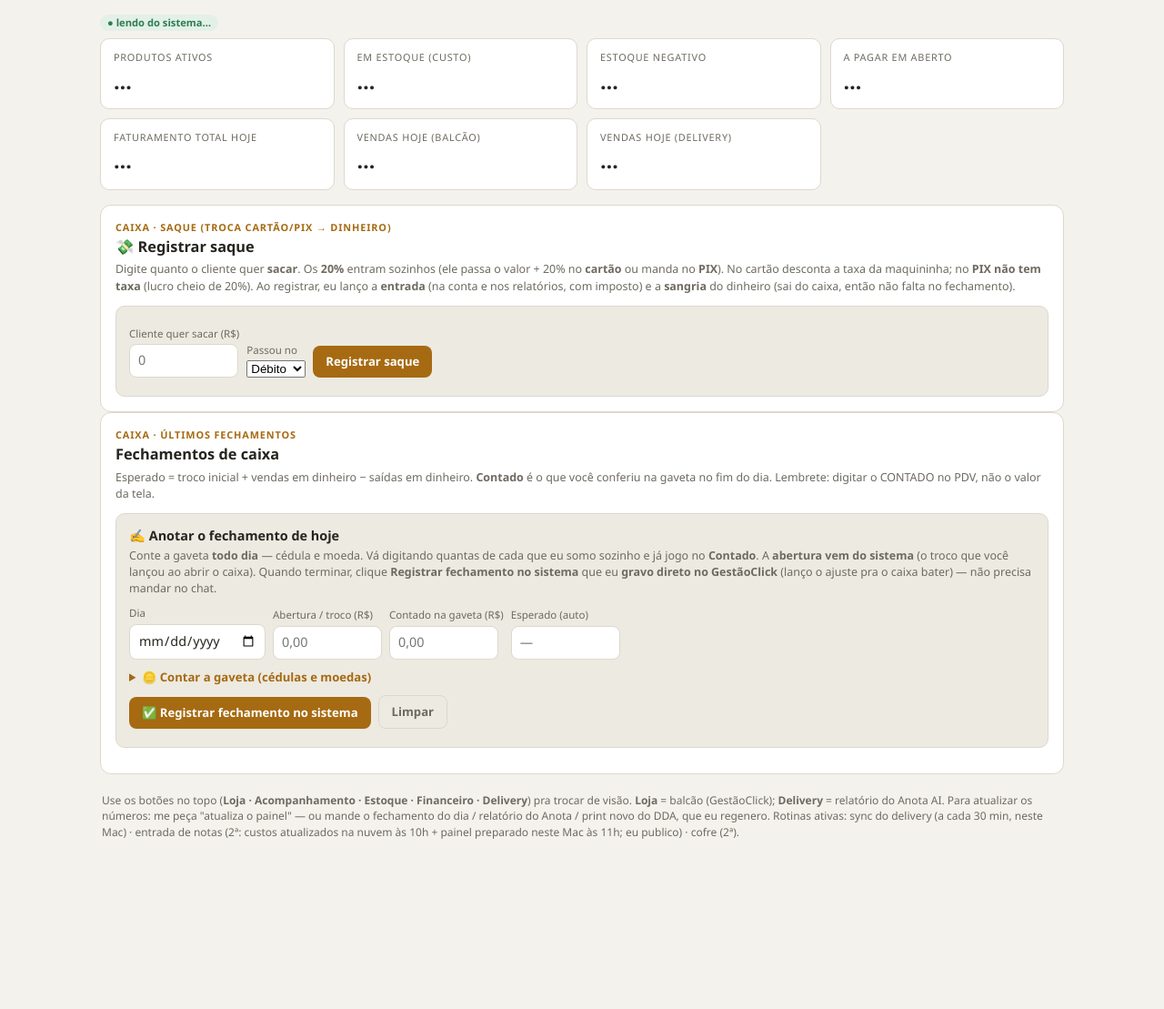
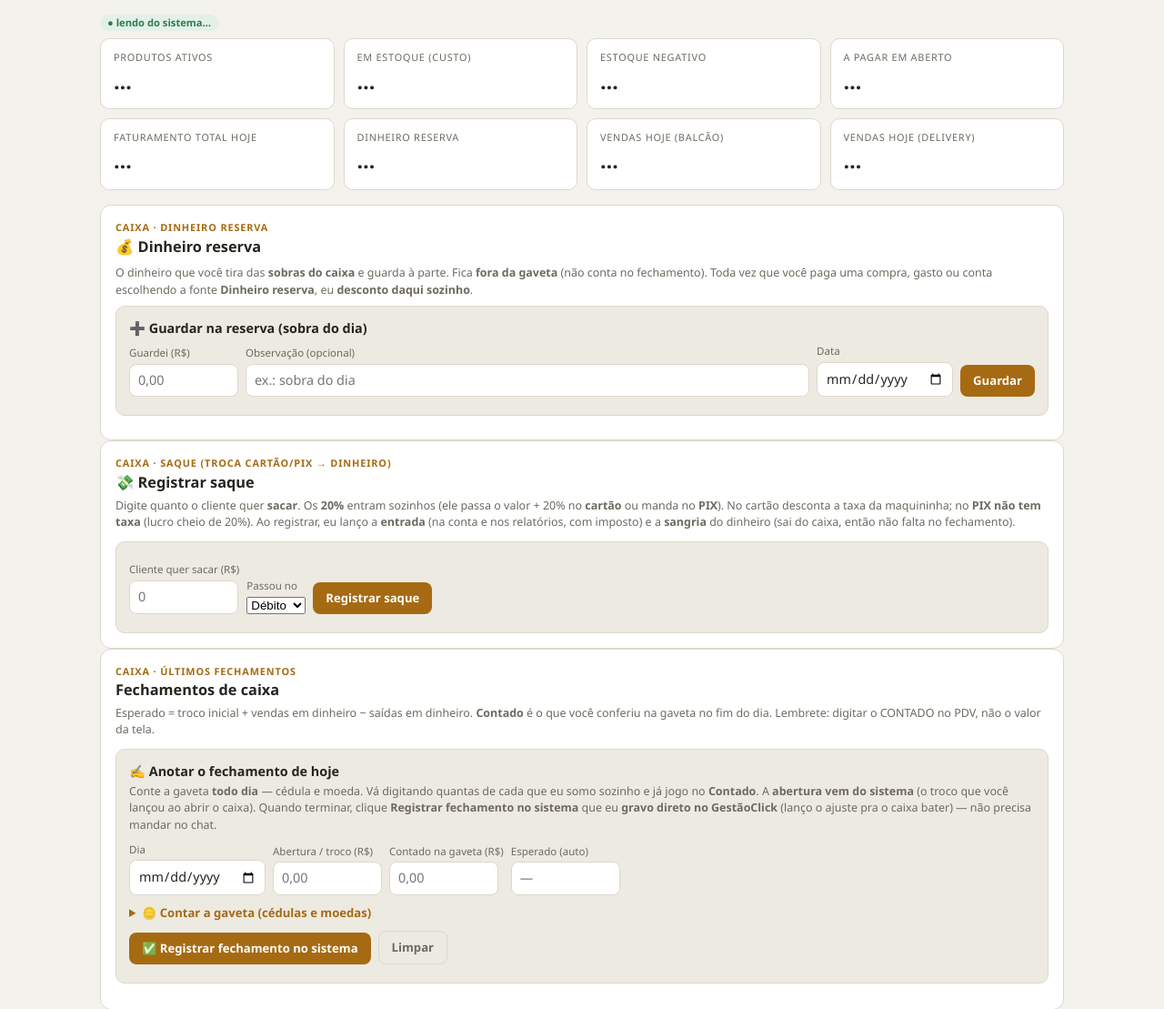
Before and after one commit to distribuidoradapraca031-glitch/distribuidora-painel, a Flask app: template templates/painel.html in a window 1280 px wide. Shown: the part 103-1212 px from the top of the page at 91% size. Before the commit the page ends 1025 px from the top, so only its background shows below. Run offline with Flask 3, Linux system fonts and the light colour scheme; the template is opened without the code that fills it, so the values that code supplies are empty.

Commit message:
Dinheiro reserva + categorias semanais no lançar gasto
- Dinheiro reserva: saldo no topo da Loja (card + KPI), campo "guardei hoje" (sobras de caixa), histórico com excluir; ledger [RES+]/[RES-] liquidado=0 (não toca gaveta/banco/fechamento)
- pote "Dinheiro" (reserva) agora sai FORA da gaveta (conta banco) e cria [RES-] pra descontar do saldo — em compra, gasto e baixa de previsão
- opção "Dinheiro reserva" confirmada nos 3 formulários (compra/gasto/previsão)
- +lançar gasto: grupos "Toda semana" (PH Motoca/motoboy unificado, Biel, Retiradas, Pró-labore Igor, Gabriel FDS, Sacolas/gelo/copos) e "Dia a dia"
- RESUMO_FIXOS ganha Pró-labore Igor, Gabriel (FDS), Sacolas/gelo/copos (aparecem zerados no topo e sobem ao pagar)

Co-Authored-By: Claude Opus 4.8 <noreply@anthropic.com>

```diff
--- a/app.py
+++ b/app.py
@@ -106,7 +106,7 @@ def api_pagar():
         # provisão ou recorrente vai pro bloco de cima, então sai daqui.
         abertos = [p for p in pgs if str(p.get("liquidado")) != "1"
                    and not _categoria_conta(p)
-                   and not (p.get("descricao") or "").startswith(RP_TAG)]
+                   and not _eh_interno(p.get("descricao"))]
         itens = [{
             "id": p.get("id"),
             "desc": p.get("descricao") or p.get("nome_plano_conta") or "—",
@@ -160,7 +160,7 @@ def api_ultima_atualizacao():
 RESERVA_CONTA = os.environ.get("RESERVA_CONTA_ID", "696747")  # trocar p/ conta RESERVA quando existir
 POTES = {
     "Caixa":    {"conta": "696747", "forma": "6055919"},        # gaveta + Dinheiro
-    "Dinheiro": {"conta": RESERVA_CONTA, "forma": "6055919"},   # reserva (notas altas) + Dinheiro
+    "Dinheiro": {"conta": "681760", "forma": "6055931"},        # RESERVA (sobras) — FORA da gaveta (não bate no fechamento); saldo controlado à parte
     "PIX":      {"conta": "681760", "forma": "6055931"},        # conta bancária + PIX
 }
 CATS = {
@@ -170,6 +170,9 @@ CATS = {
     "Manutenção / conserto": "33015656", "Água / luz / internet": "33015649",
     "Retirada do sócio (Victor)": "33015638", "Retirada do sócio (Igor)": "33015638",
     "Pagamento Biel": "33015664", "Pagamento PH Motoca": "33015664",
+    "PH Motoca / motoboy": "33015664",
+    "Pró-labore Igor": "33015660", "Funcionário Gabriel (FDS)": "33015660",
+    "Sacolas / gelo / copos": "33015662",
     "Outros": "33015669",
 }
 # categorias que dividem o mesmo plano (Victor/Igor, Biel/PH) — separadas pela descrição no resumo
@@ -184,11 +187,38 @@ BOLETO_FORMA_ID = "6687681"  # forma "Boleto" (em aberto) no GestãoClick
 # os blocos normais (é filtrado) e aparece só no quadro "Recurso próprio".
 RP_TAG = "[RP]"
 
+# ---- DINHEIRO RESERVA (stash das sobras de caixa) ----
+# saldo = depósitos [RES+] − saídas [RES-]. Registros liquidado=0 (não mexem em conta
+# nem no fechamento); só o painel lê. Pagar com fonte "Dinheiro" (reserva) já sai FORA
+# da gaveta (conta banco) e cria um [RES-] pra descontar do saldo.
+RES_DEP_TAG = "[RES+]"
+RES_OUT_TAG = "[RES-]"
+
+def _sem_tag(desc, tag):
+    d = desc or ""
+    if d.startswith(tag):
+        d = d[len(tag):].strip().lstrip("—-").strip()
+    return d
+
 def _rp_nota(desc):
-    d = desc or ""
-    if d.startswith(RP_TAG):
-        d = d[len(RP_TAG):].strip().lstrip("—-").strip()
-    return d
+    return _sem_tag(desc, RP_TAG)
+
+def _eh_interno(desc):
+    """Registro de controle do painel (recurso próprio / reserva) — some dos blocos normais."""
+    d = (desc or "")
+    return d.startswith(RP_TAG) or d.startswith(RES_DEP_TAG) or d.startswith(RES_OUT_TAG)
+
+def _reserva_saida(valor, desc, data):
+    """Desconta da reserva: grava um [RES-] (só ledger do painel) quando um pagamento
+    foi feito com a fonte Dinheiro reserva."""
+    try:
+        gcapi.post("/pagamentos", {
+            "descricao": f"{RES_OUT_TAG} {desc}"[:180], "valor": f"{_num(valor):.2f}",
+            "data_vencimento": data, "data_competencia": data, "liquidado": "0",
+            "plano_contas_id": CATS["Outros"], "forma_pagamento_id": BOLETO_FORMA_ID})
+        _invalida("reserva")
+    except Exception:
+        pass
 
 # ---- PREVISÕES (topo do contas a pagar): lista fixa de categorias recorrentes ----
 # cada item que o dono adiciona vira um pagamento em aberto com descrição
@@ -337,7 +367,9 @@ def api_baixa():
     }
     try:
         gcapi.put(f"/pagamentos/{pid}", payload)
-        _invalida("pagar", "resumo", "previsoes", "gastos_mes")
+        if forma == "Dinheiro":
+            _reserva_saida(payload["valor"], payload["descricao"] or "Conta", _hoje())
+        _invalida("pagar", "resumo", "previsoes", "gastos_mes", "reserva")
         return jsonify({"ok": True})
     except Exception as e:
         return jsonify({"ok": False, "erro": str(e)[:200]}), 502
@@ -382,7 +414,9 @@ def api_gasto():
     try:
         r = gcapi.post("/pagamentos", payload)
         d = r.get("data") or {}
-        _invalida("pagar", "resumo")
+        if forma == "Dinheiro":
+            _reserva_saida(valor, desc, data)
+        _invalida("pagar", "resumo", "reserva")
         return jsonify({"ok": True, "id": d.get("id") if isinstance(d, dict) else None})
     except Exception as e:
         return jsonify({"ok": False, "erro": str(e)[:200]}), 502
@@ -548,7 +582,9 @@ def api_compra():
         if r.get("status") != "success":
             return jsonify({"ok": False, "erro": str(r.get("data") or r)[:200]}), 502
         d = r.get("data") or {}
-        _invalida("resumo", "pagar", "catalogo")
+        if forma == "Dinheiro":
+            _reserva_saida(total, f"Compra {d.get('codigo') or ''}".strip(), data)
+        _invalida("resumo", "pagar", "catalogo", "reserva")
         return jsonify({"ok": True, "id": d.get("id"), "codigo": d.get("codigo"),
                         "total": round(total, 2), "itens": len(produtos)})
     except Exception as e:
@@ -690,6 +726,7 @@ def api_fechamento():
 
 # nomes fixos que o dono quer ver SEMPRE no topo (mesmo zerados), na ordem
 RESUMO_FIXOS = ["PH Motoca", "Biel", "Retirada Victor", "Retirada Igor",
+                "Pró-labore Igor", "Funcionário Gabriel (FDS)", "Sacolas / gelo / copos",
                 "Lanches", "Gastos adicionais"]
 
 def _eh_mercadoria(desc):
@@ -855,8 +892,8 @@ def api_previsoes():
         for p in pgs:
             if str(p.get("liquidado")) == "1":
                 continue  # pago já saiu do topo (vai pros pagos do mês)
-            if (p.get("descricao") or "").startswith(RP_TAG):
-                continue  # recurso próprio não é conta a pagar da loja
+            if _eh_interno(p.get("descricao")):
+                continue  # recurso próprio / reserva não são conta a pagar da loja
             cat = _categoria_conta(p)
             if not cat:
                 continue
@@ -919,7 +956,7 @@ def api_excluir_conta():
         return jsonify({"ok": False, "erro": "sem id"}), 400
     try:
         gcapi.delete(f"/pagamentos/{pid}")
-        _invalida("pagar", "previsoes", "resumo", "gastos_mes", "recurso_proprio")
+        _invalida("pagar", "previsoes", "resumo", "gastos_mes", "recurso_proprio", "reserva")
         return jsonify({"ok": True})
     except Exception as e:
         return jsonify({"ok": False, "erro": str(e)[:200]}), 502
@@ -970,6 +1007,51 @@ def api_recurso_proprio():
                 "n": len(itens), "mes": mes, "gerado_em": time.strftime("%d/%m/%Y %H:%M")}
     return jsonify(cached("recurso_proprio", 60, build))
 
+@app.route("/api/reserva", methods=["GET", "POST"])
+@login_required
+def api_reserva():
+    """GET: saldo do Dinheiro Reserva (sobras de caixa) = depósitos − saídas + movimentos.
+    POST: guarda um valor na reserva (depósito [RES+]). Tudo só no painel (liquidado=0)."""
+    if request.method == "POST":
+        body = request.get_json(force=True, silent=True) or {}
+        valor = _num(body.get("valor"))
+        data = (body.get("data") or _hoje())[:10]
+        nota = (body.get("descricao") or "").strip()
+        if valor <= 0:
+            return jsonify({"ok": False, "erro": "valor inválido"}), 400
+        desc = f"{RES_DEP_TAG} guardei" + (f" — {nota}" if nota else "")
+        try:
+            gcapi.post("/pagamentos", {"descricao": desc, "valor": f"{valor:.2f}",
+                "data_vencimento": data, "data_competencia": data, "liquidado": "0",
+                "plano_contas_id": CATS["Outros"], "forma_pagamento_id": BOLETO_FORMA_ID})
+            _invalida("reserva", "pagar", "previsoes")
+            return jsonify({"ok": True})
+        except Exception as e:
+            return jsonify({"ok": False, "erro": str(e)[:200]}), 502
+
+    def build():
+        pgs = gcapi.get_all("/pagamentos", {"data_inicio": "2026-01-01",
+                                            "data_fim": "2027-12-31"})
+        dep = out = 0.0
+        movs = []
+        for p in pgs:
+            desc = (p.get("descricao") or "")
+            v = _num(p.get("valor_total")) or _num(p.get("valor"))
+            data = (p.get("data_competencia") or p.get("data_vencimento") or "")[:10]
+            if desc.startswith(RES_DEP_TAG):
+                dep += v
+                movs.append({"id": p.get("id"), "data": data, "tipo": "guardei",
+                             "desc": _sem_tag(desc, RES_DEP_TAG) or "guardei", "valor": v})
+            elif desc.startswith(RES_OUT_TAG):
+                out += v
+                movs.append({"id": p.get("id"), "data": data, "tipo": "gastei",
+                             "desc": _sem_tag(desc, RES_OUT_TAG) or "gasto", "valor": -v})
+        movs.sort(key=lambda x: x["data"] or "", reverse=True)
+        return {"saldo": round(dep - out, 2), "guardado": round(dep, 2),
+                "gasto": round(out, 2), "movimentos": movs[:40],
+                "gerado_em": time.strftime("%d/%m/%Y %H:%M")}
+    return jsonify(cached("reserva", 45, build))
+
 
 if __name__ == "__main__":
     port = int(os.environ.get("PORT", 5000))
--- a/templates/painel.html
+++ b/templates/painel.html
@@ -152,6 +152,24 @@ th.g,td.g{background:var(--accent-soft)}
 <div id="live-wrap"></div>
 <section class="kpis" id="kpis"></section>
 
+<section class="card" id="card-reserva">
+  <div class="eyebrow">Caixa · dinheiro reserva</div>
+  <h2>💰 Dinheiro reserva</h2>
+  <div id="reserva-saldo-box" style="margin:8px 0"></div>
+  <p class="note">O dinheiro que você tira das <strong>sobras do caixa</strong> e guarda à parte. Fica <strong>fora da gaveta</strong> (não conta no fechamento). Toda vez que você paga uma compra, gasto ou conta escolhendo a fonte <strong>Dinheiro reserva</strong>, eu <strong>desconto daqui sozinho</strong>.</p>
+  <div class="fbox" style="margin-top:8px">
+    <strong style="font-size:.9rem">➕ Guardar na reserva (sobra do dia)</strong>
+    <div class="fform" style="margin-top:6px">
+      <label>Guardei (R$)<input type="number" step="0.01" inputmode="decimal" id="res-valor" placeholder="0,00" style="width:120px"></label>
+      <label style="flex:1 1 160px">Observação (opcional)<input type="text" id="res-desc" placeholder="ex.: sobra do dia" style="width:100%"></label>
+      <label>Data<input type="date" id="res-data"></label>
+      <button id="res-add">Guardar</button>
+    </div>
+    <div class="fres" id="res-msg"></div>
+  </div>
+  <div class="tblwrap" id="tbl-reserva" style="margin-top:10px"></div>
+</section>
+
 <section class="card">
   <div class="eyebrow">Caixa · saque (troca cartão/PIX → dinheiro)</div>
   <h2>💸 Registrar saque</h2>
@@ -300,7 +318,7 @@ th.g,td.g{background:var(--accent-soft)}
       <label>Data<input type="date" id="cp-data"></label>
       <label>Pagamento
         <select id="cp-forma" style="font:inherit;font-size:.9rem;padding:7px 9px;border:1px solid var(--line);border-radius:8px;background:var(--surface);color:var(--ink);width:130px">
-          <option value="Caixa">Caixa (gaveta)</option><option value="Dinheiro">Dinheiro (reserva)</option><option value="PIX">PIX</option><option value="Boleto">Boleto</option>
+          <option value="Caixa">Caixa (gaveta)</option><option value="Dinheiro">Dinheiro reserva</option><option value="PIX">PIX</option><option value="Boleto">Boleto</option>
         </select>
       </label>
     </div>
@@ -426,18 +444,25 @@ th.g,td.g{background:var(--accent-soft)}
     <div class="fform">
       <label style="flex:1 1 180px">Categoria
         <select id="ex-cat" style="width:100%;font:inherit;font-size:.9rem;padding:7px 9px;border:1px solid var(--line);border-radius:8px;background:var(--surface);color:var(--ink)">
-          <option>Lanche</option><option>Almoço</option><option>Padaria</option><option>Papelaria</option>
-          <option>Combustível</option><option>Motoboy / entrega</option><option>Limpeza / higiene</option>
-          <option>Descartáveis (copo/saco)</option><option>Manutenção / conserto</option><option>Água / luz / internet</option>
-          <option>Retirada do sócio (Victor)</option><option>Retirada do sócio (Igor)</option>
-          <option>Pagamento Biel</option><option>Pagamento PH Motoca</option><option>Outros</option>
+          <optgroup label="Toda semana (você paga e lança)">
+            <option>PH Motoca / motoboy</option><option>Pagamento Biel</option>
+            <option>Retirada do sócio (Victor)</option><option>Retirada do sócio (Igor)</option>
+            <option>Pró-labore Igor</option><option>Funcionário Gabriel (FDS)</option>
+            <option>Sacolas / gelo / copos</option>
+          </optgroup>
+          <optgroup label="Dia a dia">
+            <option>Lanche</option><option>Almoço</option><option>Padaria</option><option>Papelaria</option>
+            <option>Combustível</option><option>Limpeza / higiene</option>
+            <option>Descartáveis (copo/saco)</option><option>Manutenção / conserto</option><option>Água / luz / internet</option>
+            <option>Outros</option>
+          </optgroup>
         </select>
       </label>
       <label style="flex:1 1 160px">Descrição (opcional)<input type="text" id="ex-desc" placeholder="ex.: pão + frios" style="width:100%"></label>
       <label>Valor (R$)<input type="number" step="0.01" inputmode="decimal" id="ex-valor" placeholder="0,00" style="width:110px"></label>
       <label>Pagamento
         <select id="ex-forma" style="font:inherit;font-size:.9rem;padding:7px 9px;border:1px solid var(--line);border-radius:8px;background:var(--surface);color:var(--ink);width:130px">
-          <option value="Caixa">Caixa (gaveta)</option><option value="Dinheiro">Dinheiro (reserva)</option><option value="PIX">PIX</option><option value="Boleto">Boleto</option>
+          <option value="Caixa">Caixa (gaveta)</option><option value="Dinheiro">Dinheiro reserva</option><option value="PIX">PIX</option><option value="Boleto">Boleto</option>
         </select>
       </label>
       <label>Data<input type="date" id="ex-data"></label>
@@ -894,7 +919,7 @@ CAT.produtos.forEach(p=>{ prodByNome[p.nome]=p; });
   if(dl) dl.innerHTML = CAT.produtos.map(p=>'<option value="'+String(p.nome).replace(/"/g,'&quot;')+'" label="est '+fmt0(p.estoque)+(p.fardo?(' · fardo '+p.fardo):'')+'">').join('');
 })();
 const unNome = u=>({UN:'un',CX:'caixa(s)',FD:'fardo(s)',DZ:'dúzia(s)'}[u]||u);
-const potInfo = f=>({Caixa:'sai do dinheiro da gaveta do dia',Dinheiro:'sai da reserva de dinheiro (notas altas/sobras)',PIX:'sai da conta (PIX)','Cartão':'sai da conta (cartão)',Boleto:'fica em contas a pagar (boleto)'}[f]||('pagamento '+f));
+const potInfo = f=>({Caixa:'sai do dinheiro da gaveta do dia',Dinheiro:'sai do Dinheiro reserva (sobras guardadas) — desconta lá em cima',PIX:'sai da conta (PIX)','Cartão':'sai da conta (cartão)',Boleto:'fica em contas a pagar (boleto)'}[f]||('pagamento '+f));
 function copyBtn(boxId, txt){
   const box=document.getElementById(boxId);
   const esc=txt.replace(/&/g,'&amp;').replace(/</g,'&lt;');
@@ -1066,6 +1091,7 @@ const dbr2 = s => (s&&s.length>=10) ? s.slice(8,10)+'/'+s.slice(5,7)+'/'+s.slice
         kpiCard('Estoque negativo','k-neg','')+
         kpiCard('A pagar em aberto','k-pagar','')+
         kpiCard('Faturamento total hoje','k-hoje-t','k-hoje-t-sub')+
+        kpiCard('Dinheiro reserva','k-reserva','')+
         kpiCard('Vendas hoje (balcão)','k-hoje','k-hoje-sub')+
         kpiCard('Vendas hoje (delivery)','k-hoje-d','k-hoje-d-sub')+
       '</section>';
@@ -1328,8 +1354,47 @@ const dbr2 = s => (s&&s.length>=10) ? s.slice(8,10)+'/'+s.slice(5,7)+'/'+s.slice
     });
   })();
 
+  /* ---------- Dinheiro reserva (sobras de caixa) ---------- */
+  function loadReserva(f){ return fetch('/api/reserva'+qf(f)).then(r=>r.json()).then(d=>{
+    const sb=g('reserva-saldo-box');
+    if(sb) sb.innerHTML='<div style="font-size:1.9rem;font-weight:800;line-height:1.05">R$ '+fmt(d.saldo)+'</div>'+
+      '<div class="note" style="margin:3px 0 0">guardado R$ '+fmt(d.guardado)+' · já usado da reserva R$ '+fmt(d.gasto)+'</div>';
+    if(g('k-reserva')) g('k-reserva').textContent='R$ '+fmt(d.saldo);
+    const box=g('tbl-reserva'); if(!box) return;
+    if(!d.movimentos||!d.movimentos.length){ box.innerHTML='<p class="note" style="margin:0">Sem movimento na reserva ainda.</p>'; return; }
+    box.innerHTML='<table><thead><tr><th>Data</th><th>Movimento</th><th class="num">Valor</th><th></th></tr></thead><tbody>'+
+      d.movimentos.map(m=>{const pos=m.valor>=0;return '<tr><td>'+dbr(m.data)+'</td>'+
+        '<td class="nome">'+(pos?'⬆️ guardei':'⬇️ paguei')+(m.desc&&m.desc!=='guardei'?' · '+esc(m.desc):'')+'</td>'+
+        '<td class="num" style="color:'+(pos?'var(--good)':'var(--crit)')+'">'+(pos?'+':'−')+'R$ '+fmt(Math.abs(m.valor))+'</td>'+
+        '<td class="num"><button class="res-del" data-id="'+m.id+'" title="excluir" style="font:inherit;font-size:.8rem;border:1px solid var(--line);background:var(--surface);color:var(--crit);padding:3px 7px;border-radius:6px;cursor:pointer">✕</button></td></tr>';}).join('')+
+      '</tbody></table>';
+    box.querySelectorAll('.res-del').forEach(b=>b.addEventListener('click',()=>{
+      if(!confirm('Excluir esse movimento da reserva?')) return;
+      b.disabled=true; b.textContent='…';
+      post('/api/excluir-conta',{id:b.dataset.id}).then(res=>{
+        if(res.ok){ toast('🗑️ Movimento excluído.'); loadReserva(true); }
+        else{ b.disabled=false; b.textContent='✕'; toast('❌ '+(res.erro||'não consegui')); }
+      }).catch(()=>{ b.disabled=false; b.textContent='✕'; toast('❌ erro de conexão'); });
+    }));
+  }).catch(()=>{}); }
+  (function(){
+    const btn=g('res-add'); if(!btn) return;
+    const rd=g('res-data'); if(rd&&!rd.value) rd.value=hoje;
+    const nb=btn.cloneNode(true); btn.parentNode.replaceChild(nb,btn);
+    nb.addEventListener('click',()=>{
+      const msg=g('res-msg'), v=parseFloat(g('res-valor').value);
+      if(isNaN(v)||v<=0){ msg.innerHTML='<span style="color:var(--crit)">Digite o valor.</span>'; return; }
+      nb.disabled=true;
+      post('/api/reserva',{valor:v, descricao:g('res-desc').value, data:g('res-data').value||hoje}).then(res=>{
+        nb.disabled=false;
+        if(res.ok){ msg.innerHTML='<span style="color:var(--good)">✅ Guardado R$ '+fmt(v)+' na reserva.</span>'; g('res-valor').value=''; g('res-desc').value=''; loadReserva(true); }
+        else msg.innerHTML='<span style="color:var(--crit)">❌ '+(res.erro||'não consegui')+'</span>';
+      }).catch(()=>{ nb.disabled=false; msg.innerHTML='<span style="color:var(--crit)">❌ erro de conexão</span>'; });
+    });
+  })();
+
   /* ---------- Previsões por categoria (topo do contas a pagar) ---------- */
-  const PREV_POT=['Caixa','Dinheiro','PIX'];
+  const PREV_POT=[['Caixa','Caixa (gaveta)'],['Dinheiro','Dinheiro reserva'],['PIX','PIX']];
   function loadPrevisoes(f){ return fetch('/api/previsoes'+qf(f)).then(r=>r.json()).then(d=>{
     // popula o select do formulário (uma vez) com as categorias do servidor
     const sel=g('prev-cat');
@@ -1354,7 +1419,7 @@ const dbr2 = s => (s&&s.length>=10) ? s.slice(8,10)+'/'+s.slice(5,7)+'/'+s.slice
               '<span style="display:inline-flex;gap:6px;align-items:center;flex-wrap:wrap;justify-content:flex-end">'+
               '<span style="font-size:.72rem;color:var(--muted)">previsto R$ '+fmt(it.valor)+'</span>'+
               '<label style="font-size:.72rem;color:var(--muted);display:inline-flex;align-items:center;gap:3px">pago R$<input class="pv-valor" type="number" step="0.01" inputmode="decimal" value="'+it.valor+'" title="valor real que você pagou (com juros, se teve)" style="width:80px;'+inp+'"></label>'+
-              '<select class="pv-forma" style="'+inp+'">'+PREV_POT.map(x=>'<option>'+x+'</option>').join('')+'</select>'+
+              '<select class="pv-forma" style="'+inp+'">'+PREV_POT.map(x=>'<option value="'+x[0]+'">'+x[1]+'</option>').join('')+'</select>'+
               '<button class="pv-pay" data-id="'+it.id+'" style="font:inherit;font-size:.74rem;font-weight:600;border:0;background:var(--good);color:#fff;padding:4px 9px;border-radius:6px;cursor:pointer">paguei</button>'+
               '<button class="pv-del" data-id="'+it.id+'" title="excluir" style="font:inherit;font-size:.8rem;border:1px solid var(--line);background:var(--surface);color:var(--crit);padding:3px 7px;border-radius:6px;cursor:pointer">✕</button>'+
             '</span></div>').join('')+
@@ -1467,11 +1532,11 @@ const dbr2 = s => (s&&s.length>=10) ? s.slice(8,10)+'/'+s.slice(5,7)+'/'+s.slice
     document.querySelectorAll('#gaveta-notas input, #gaveta-moedas input').forEach(inp=>inp.addEventListener('input',()=>setTimeout(renderFechLive,0))); })();
 
   /* ---------- carregamento inicial + botao Atualizar (sem recarregar a pagina) ---------- */
-  loadResumo(); loadHoje(); loadHojeDelivery(); loadDelivery(); loadPagar(); loadGastosMes(); loadRecursoProprio(); loadPrevisoes(); loadSaqueResumo(); loadFechHoje(); loadUltimaAtualizacao();
+  loadResumo(); loadHoje(); loadHojeDelivery(); loadDelivery(); loadReserva(); loadPagar(); loadGastosMes(); loadRecursoProprio(); loadPrevisoes(); loadSaqueResumo(); loadFechHoje(); loadUltimaAtualizacao();
   const rb=g('btn-refresh');
   if(rb){ const nrb=rb.cloneNode(true); rb.parentNode.replaceChild(nrb,rb);
     nrb.addEventListener('click',()=>{ nrb.classList.add('spin');
-      Promise.all([loadResumo(true),loadHoje(true),loadHojeDelivery(true),loadDelivery(true),loadPagar(true),loadGastosMes(true),loadRecursoProprio(true),loadPrevisoes(true),loadSaqueResumo(true),loadFechHoje(true),loadUltimaAtualizacao(true)]).finally(()=>{ setTimeout(()=>nrb.classList.remove('spin'),500);
+      Promise.all([loadResumo(true),loadHoje(true),loadHojeDelivery(true),loadDelivery(true),loadReserva(true),loadPagar(true),loadGastosMes(true),loadRecursoProprio(true),loadPrevisoes(true),loadSaqueResumo(true),loadFechHoje(true),loadUltimaAtualizacao(true)]).finally(()=>{ setTimeout(()=>nrb.classList.remove('spin'),500);
         toast('Números do sistema atualizados. Os gráficos usam a última leitura salva — me peça <b>"atualiza o painel"</b> pra eu regerar.'); }); });
   }
 })();
```
